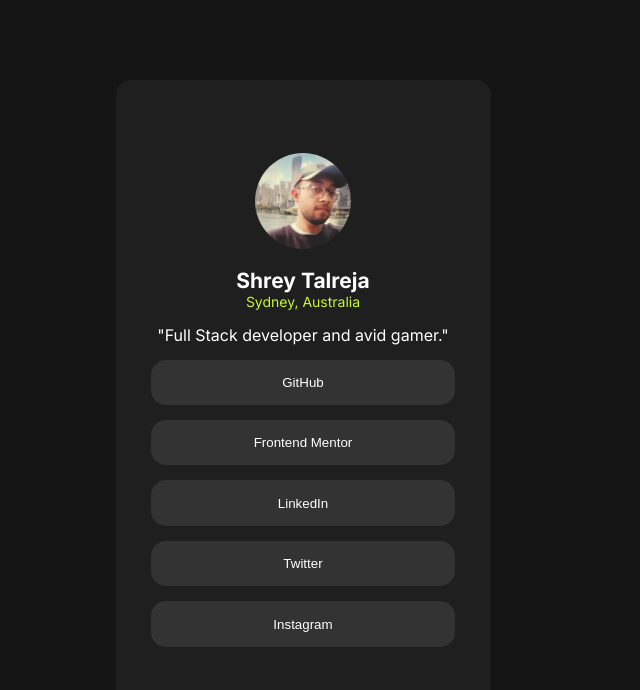
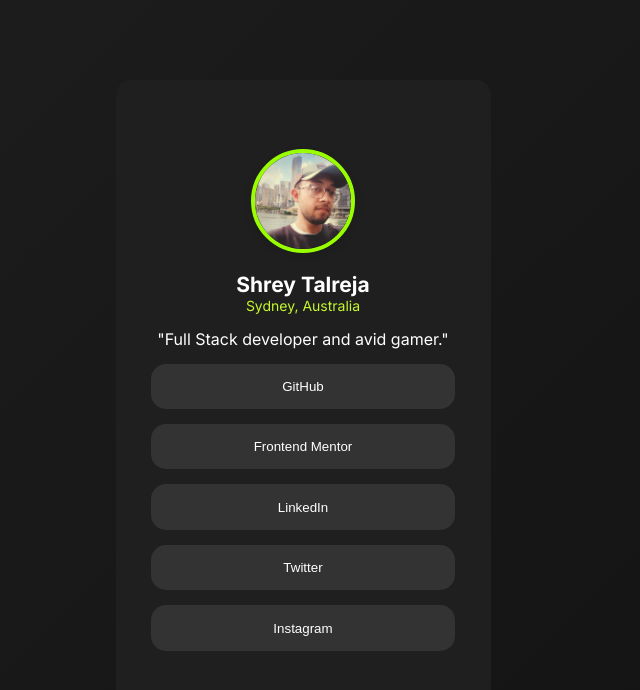
Before and after one commit to shreytalreja25/social-media-links, a plain HTML site: page index.html in a window 1280 px wide. Shown: the whole page, without its empty margins (337-977 px from the left). Drawn offline with Linux system fonts and the light colour scheme; a web font is replaced by a local one.

Commit message:
Minor design Updates

```diff
--- a/style.css
+++ b/style.css
@@ -9,7 +9,8 @@
     font-family: 'Inter', sans-serif;
     font-size: 14px;
     height: 100vh;
-    background-color: hsl(0, 0%, 8%);
+    /* background-color: hsl(0, 0%, 8%); */
+    background: linear-gradient(135deg, #1e1e1e, #121212);
     display: flex;
     flex-direction: column;
     align-items: center;
@@ -37,11 +38,13 @@
     color: white;
     border: 0;
     cursor: pointer;
+    transition: transform 0.3s ease, box-shadow 0.3s ease;
 }
 
 button:hover {
     background-color: hsl(75, 94%, 57%);
     color: black;
+    transform: scale(1.05);
 }
 
 
@@ -51,6 +54,8 @@
     /* This makes the image circular */
     object-fit: cover;
     margin-bottom: 5%;
+    border: 4px solid #99ff00; /* Or another color */
+    box-shadow: 0 4px 8px rgba(0, 0, 0, 0.1);
 }
 
 #social-links-container {
@@ -64,8 +69,13 @@
     align-items: center;
     justify-content: center;
     border-radius: 15px;
+    transition: transform 0.3s ease, box-shadow 0.3s ease;
 }
 
+#social-links-container:hover{
+    box-shadow: 0 0 8px rgba(162, 245, 9, 0.978);
+    transform: scale(1.01); /* Slight zoom effect */
+}
 #profile-name {
     color: hsl(75, 94%, 57%);
 }
```
Also changed, not shown: index.html (+0 -5 lines).
